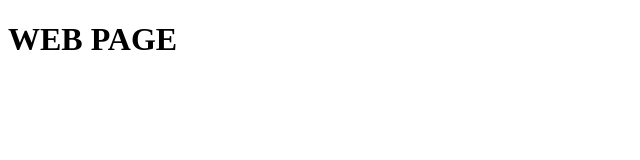
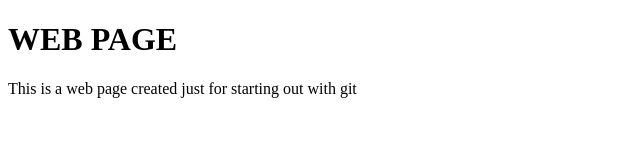
Before and after one commit to mmaazjavaid/webpage, a plain HTML site: page index.html in a window 1280 px wide. Shown: the whole page, without its empty margins (0-640 px from the left). Drawn offline with Linux system fonts and the light colour scheme.

Commit message:
new para added

```diff
--- a/index.html
+++ b/index.html
@@ -8,5 +8,6 @@
 </head>
 <body>
     <h1>WEB PAGE</h1>
+    <p>This is a web page created just for starting out with git</p>
 </body>
 </html>
```
